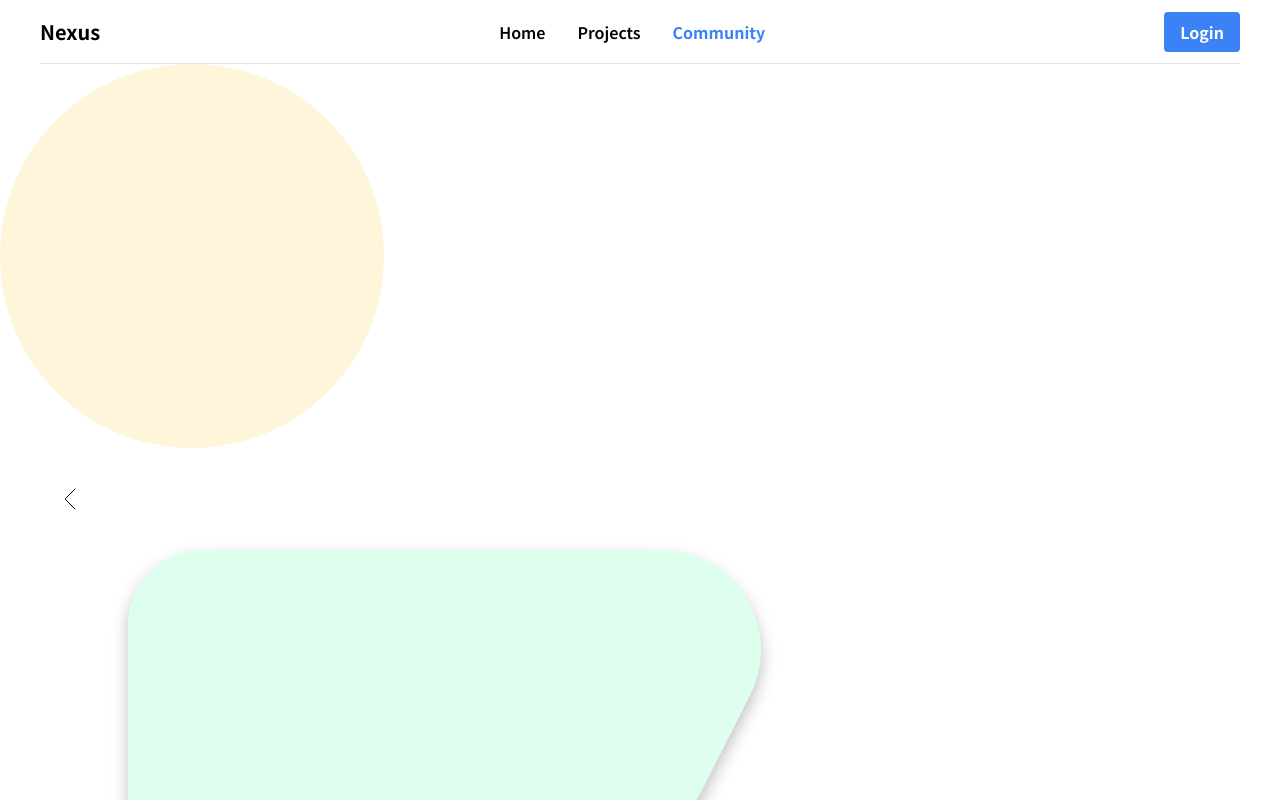
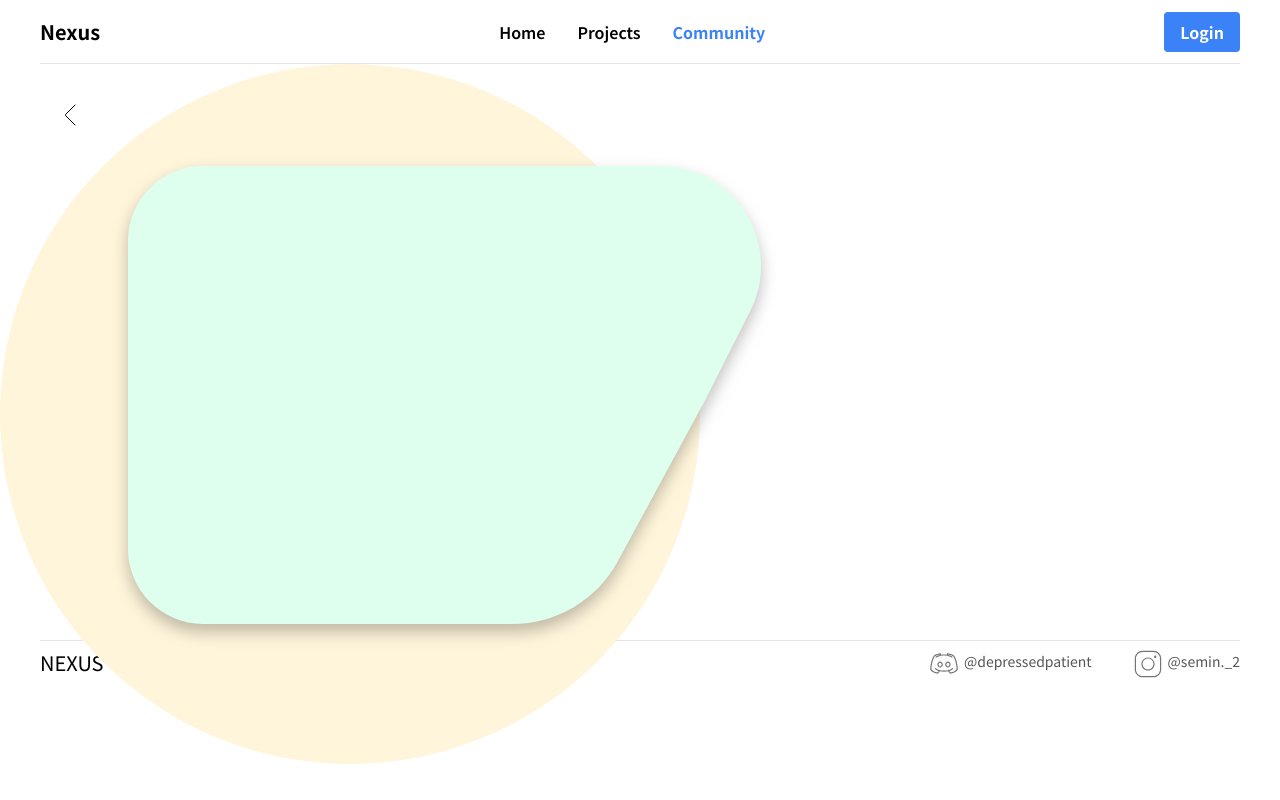
Before and after one commit to wwwcomcomcomcom/nexus-fe, a React (Vite) app: page /post/1 in a window 1280 px wide. Shown: the top 800 px of the page. Built offline with nearby package versions, Linux system fonts and the light colour scheme.

Commit message:
가리는 footer

```diff
--- a/src/page/PostPage.tsx
+++ b/src/page/PostPage.tsx
@@ -14,8 +14,9 @@ function PostPage() {
 
   return (
     <main>
-      <div className="flex bg-[#FFF5DB] w-[30%] h-96 rounded-full"></div>
-
+      <div className="grid gap-4 px-4 md:gap-8 md:px-6 w-[40%] z-0 relative">
+        <div className="flex bg-[#FFF5DB] w-[700px] h-[700px] rounded-full z-0 absolute"></div>
+      </div>
       <div className="mx-[5%] py-10 cursor-pointer" onClick={handleClick}>
         <LeftArrowIcon />
       </div>
```
